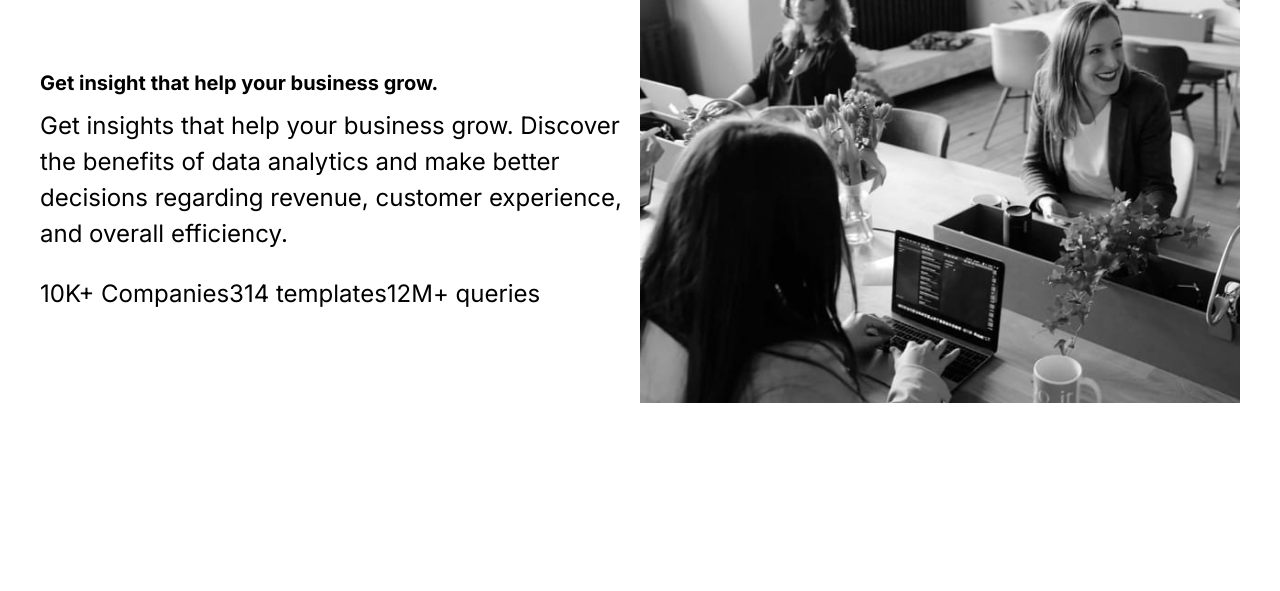
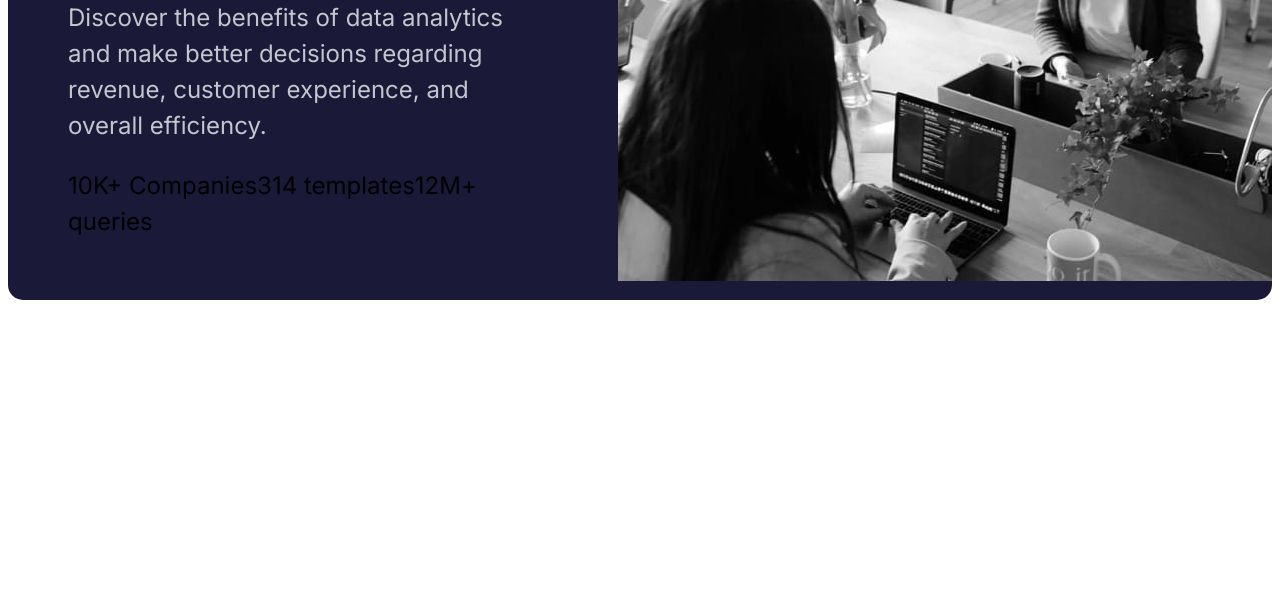
Before and after one commit to alexcammeraat/Stats-Preview-Card, a plain HTML site: page index.html in a window 1280 px wide. Shown: the part 225-816 px from the top of the page. Drawn offline with Linux system fonts and the light colour scheme.

Commit message:
grid layout improvement for small devices.

```diff
--- a/Css/stylesheet.css
+++ b/Css/stylesheet.css
@@ -52,21 +52,45 @@ button{
     outline-color: transparent; /*Hides the defualt outline on buttons even when changed to High contrast style browser */
 }
 .container{
-    max-width: 1200px;
+    max-width: 1350px;
 }
 
 /* Grid */
 
 .grid{
-    min-height: 100vh;
-    display: grid;
+    display: flex;
     place-items: center;
     margin: auto;
+    flex-direction: column-reverse;
 }
 
 @media screen and (min-width: 768px) {
 .grid--1x2{
     grid-template-columns: repeat(2, 1fr);
+    flex-direction: row;
     }
 
 }
+
+/* Stats Card */
+
+.statsCard__heading{
+    font-size: 4rem;
+    color: var(--color-mainHeadingStats);
+    text-align: center;
+}
+.statsCard{
+    background: var(--color-cardBackground);
+    border-radius: 15px;
+    overflow: hidden;
+
+}
+
+.statsCard__Content{
+    padding: 6rem;
+    margin-right: 50px;
+}
+
+.statsCard__text{
+    color: var(--color-mainParagraphy);
+}
--- a/index.html
+++ b/index.html
@@ -30,14 +30,14 @@
     <link rel="stylesheet" href="/Css/stylesheet.css" />
   </head>
   <body>
-    <div class="container grid grid--1x2">
+    <div class="container grid grid--1x2 statsCard">
 
       <div class="statsCard__Content">
         <h1 class="statsCard__heading">
-          Get insight that help your business grow.
+          Get <span style="color: var(--color-accent)" >insight</span> that help your business grow.
         </h1>
-        <p>
-          Get insights that help your business grow. Discover the benefits of
+        <p class="statsCard__text">
+          Discover the benefits of
           data analytics and make better decisions regarding revenue, customer
           experience, and overall efficiency.
         </p>
```
